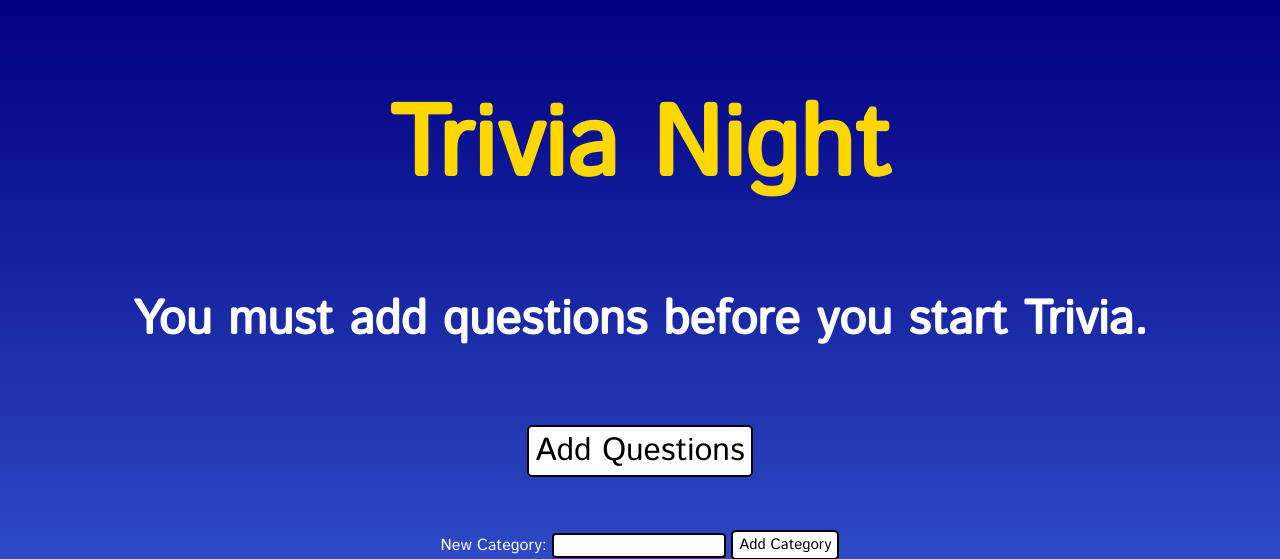
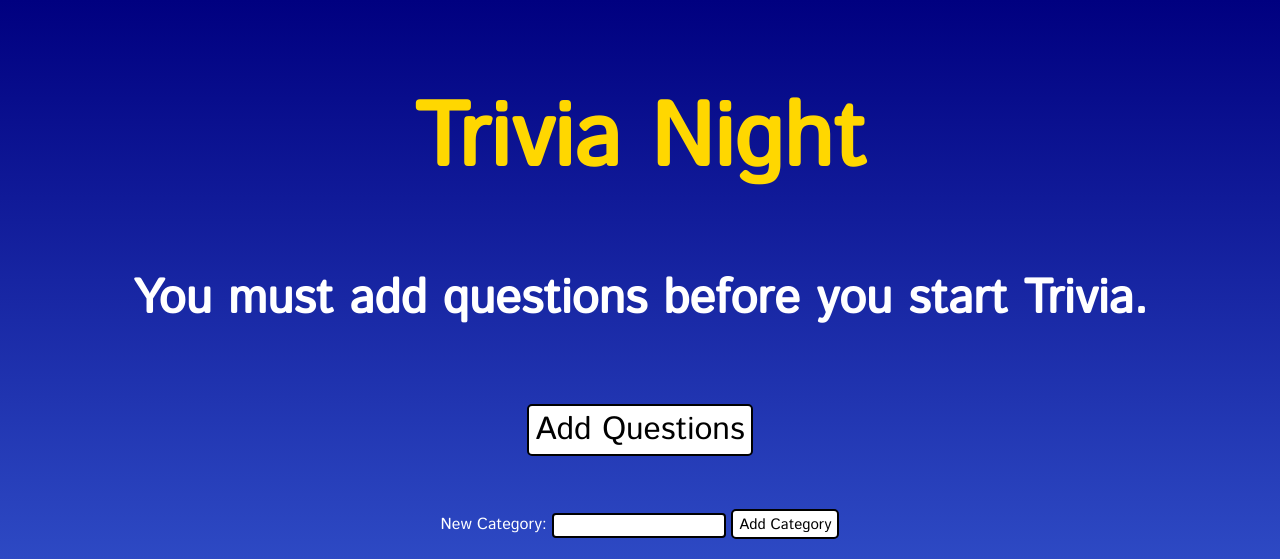
Before and after one commit to myxanders/Projects, a PHP site: page /index.php in a window 1280 px wide. Shown: the top 559 px of the page. Run offline with PHP 8.4, Linux system fonts and the light colour scheme; data that the repository does not hold is empty; some libraries are stand-ins or nearby versions.

Commit message:
small header change

```diff
--- a/Trivia/triviaStyle.css
+++ b/Trivia/triviaStyle.css
@@ -11,7 +11,7 @@ body {
 }
 
 h1 {
-    font-size: 100px;
+    font-size: 90px;
     color: gold;
     display:flex;
     justify-content: center;
```
